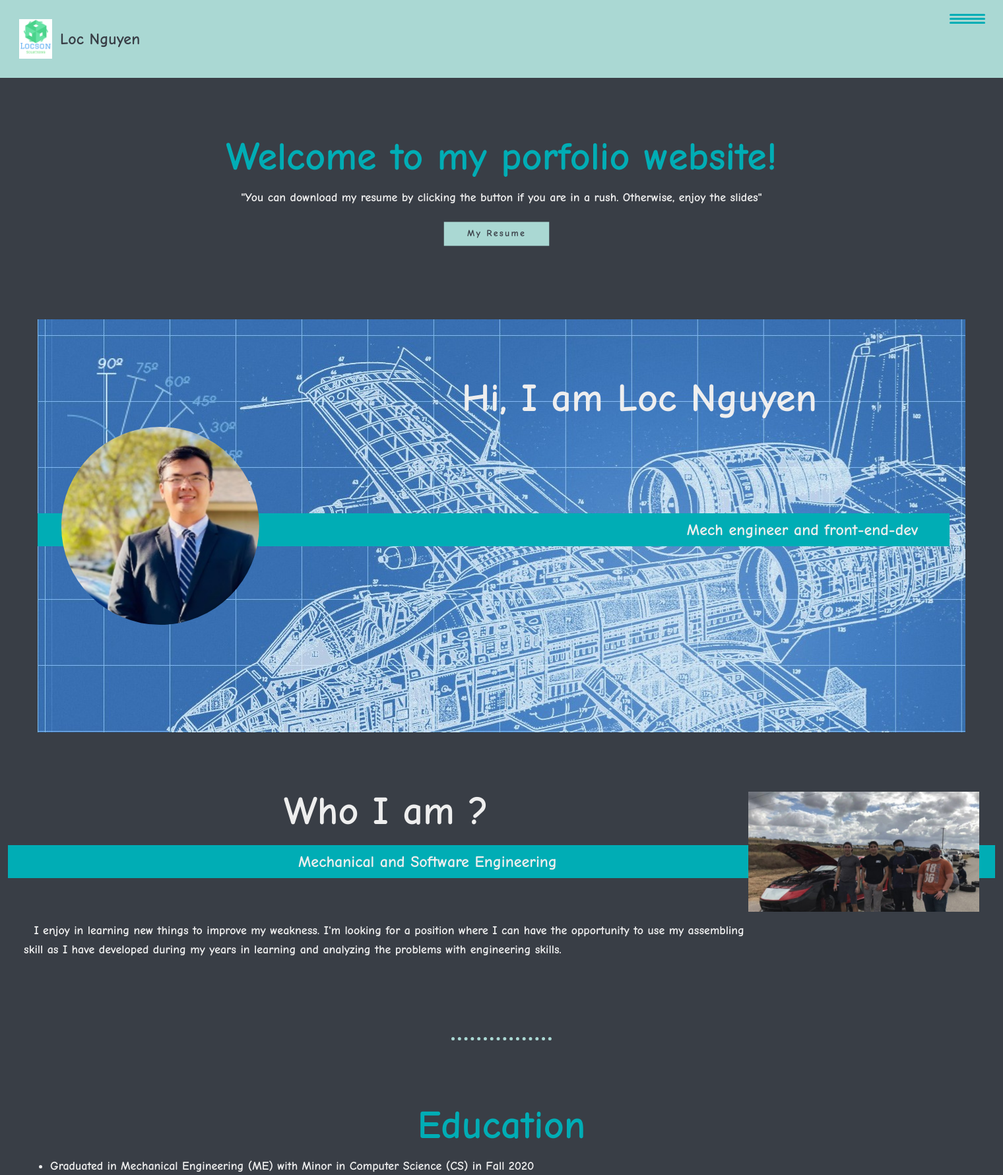
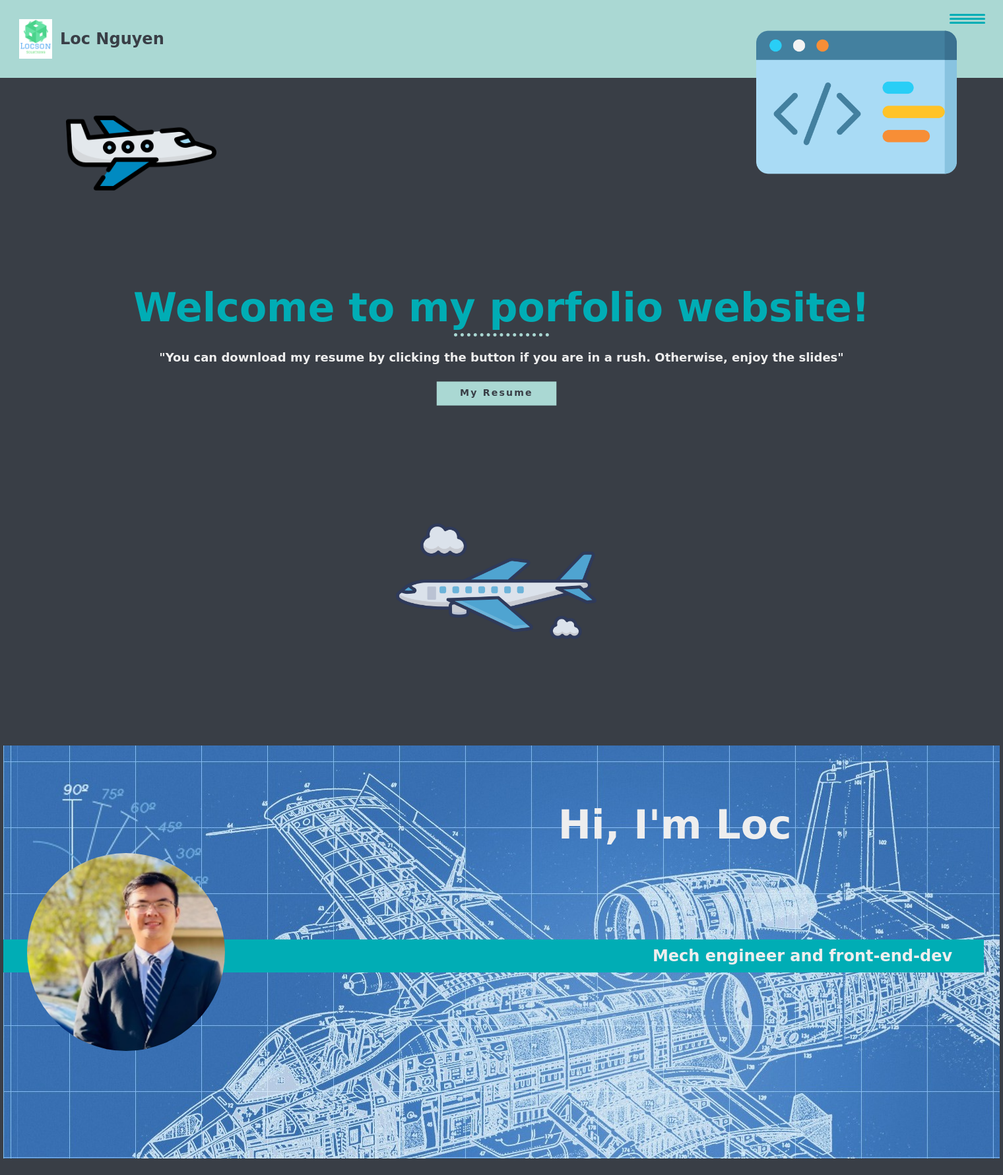
Before and after one commit to beastboy241/Portfolio, a PHP site: page / in a window 1520 px wide. Shown: the top 1781 px of the page at 66% size. Run offline with PHP 8.4, Linux system fonts and the light colour scheme; some libraries are stand-ins or nearby versions.

Commit message:
add icon

```diff
--- a/index.html
+++ b/index.html
@@ -10,10 +10,10 @@
         href="https://cdnjs.cloudflare.com/ajax/libs/font-awesome/4.7.0/css/font-awesome.min.css">
     <link rel="stylesheet" href="./style.css">
   <!-- google fonts -->
-  <link rel="icon" href="fav.ico">
+    <link rel="icon" href="fav.ico">
   <link rel="preconnect" href="https://fonts.googleapis.com">
-<link rel="preconnect" href="https://fonts.gstatic.com" crossorigin>
-<link href="https://fonts.googleapis.com/css2?family=Comic+Neue:wght@700&display=swap" rel="stylesheet">
+  <link rel="preconnect" href="https://fonts.gstatic.com" crossorigin>
+  <link href="https://fonts.googleapis.com/css2?family=Source+Code+Pro:ital@1&display=swap" rel="stylesheet">
 
 
   </head>
@@ -42,10 +42,12 @@
               </div>
             </td>
             <td>
-
               <h3 class="section__title--name ">
                  <strong>Loc Nguyen</strong>
              </h3>
+            </td>
+            <td>
+              <img class="code-img" src="img/code.png"
             </td>
           </tr>
         </table>
@@ -70,26 +72,28 @@
 
       </header>
 
-
+        <div class="header-top">
+            <img class="top-plane" src="img/airwhite.png" alt="Airplane">
         <section  class="header1">
               <h2> Welcome to my porfolio website!</h2>
+              <hr>
               <p style="max-width: 700px">
                   <p class="section-header1">
                     "You can download my resume by clicking the button if you are in a rush. Otherwise, enjoy the slides"
                   </p>
-
                   <a href="resume2.1.pdf"
                 target="_blank" style="float:center;margin:5px 20px 5px 5px"
                    class="buttons">My Resume</a>
               </p>
 
         </section>
-
+        <img class="bottom-plane" src="img/airplane.png" alt="airplane">
+        </div>
     <!-- Introduction -->
     <div class="aero" >
           <section class="intro" id="home">
             <h2 class="section__title--name" >
-                Hi, I am Loc Nguyen
+                Hi, I'm Loc
             </h2>
             <p class="section__subtitle section__subtitle--intro">Mech engineer and front-end-dev</p>
             <img src="img/avatar.jpeg" alt="a picture of Loc nguyen"
@@ -98,8 +102,9 @@
 
           </section>
 
-
+  </div>
   <!-- About me -->
+  <div class="about">
   <section class="about-me" id="about">
     <h2 class="section__title section__title--about">
        Who I am ?
@@ -107,6 +112,8 @@
     <p class="section__subtitle section__subtitle--about"> Mechanical and Software Engineering</p>
 
     <div class="about-me__body">
+      <img src="img/Loc&team.jpg" alt="Loc and team at racing track" class="about-me__img">
+
           <p>
     &ensp; I enjoy in learning new things to improve my weakness.
     I'm looking for a position where I can have the opportunity to use my assembling skill as
@@ -114,12 +121,12 @@
           </p>
 
     </div>
-    <img src="img/Loc&team.jpg" alt="Loc and team at racing track" class="about-me__img">
 
+    </section>
+    </div>
 
-  </section>
-      </div>
   <!-- My Work -->
+  <div class="edu">
   <hr/>
   <section class="my-education" id="education">
     <h2 class="section__title-edu">
@@ -144,13 +151,14 @@
         </li>
     </ul>
 
+  <a href="https://www.utsa.edu/" class="btn">#edu at UTSA</a>
+  </section>
+  </div>
 
 
+<!--Exp section-->
 
-  <a href="https://www.utsa.edu/" class="btn">#edu at UTSA</a>
-  </section>
-
-
+<div class="exp">
  <hr/>
     <section class="my-technique" id="experience">
       <h2 class="section__title--tech"> Technical Experience </h2>
@@ -194,11 +202,17 @@
 
 
     </section>
+  </div>
+
+  <!--info-->
+  <div class="info">
     <hr/>
+
     <section class="personal-info" id="personal">
       <h2 class="section__title--personal">
         Personal information
       </h2>
+
       <ul class="pi-info">
         <li> Passion and commit to a lifetime of learning. </li>
         <li> <strong> Languages known:</strong>  English and Vietnamese.</li>
@@ -209,11 +223,14 @@
 
     </section>
 
-
+    </div>
     <!-- footer -->
     <footer class="footer">
+
       <p> Contact me: </p>
+
       <ul class="social-list">
+        <img class="response-img" src="img/responsive.png">
         <li class="social-list__item">
           <a class="fa fa-linkedin" href="https://www.linkedin.com/in/loc-nguyen-441472202/">
           </a>
@@ -236,13 +253,14 @@
 
       </ul>
       <form class="" action="mailto:nleo06265@gmail.com" method="post" enctype="text/plain">
+
         <label> Your name: </label>
         <input type="text" name="yourName" value=""/> <br>
         <label> Your email:</label>
         <input type="text" name="yourEmail" value=""/> <br>
         <label> Your message: </label> <br>
         <textarea name="message" rows="10" cols="30"> </textarea>
-        <input type="submit" name="" />
+        <input type="submit" name="" value="Send" />
       </form>
 
     </footer>
--- a/style.css
+++ b/style.css
@@ -45,6 +45,12 @@ html {
   background-color: var(--clr-dark);
 }
 
+.code-img {
+  width: 20%;
+  right: 70px;
+  position: absolute;
+  top: 3px;
+}
 .header0 {
   background-color: #AAD8D3;
   background-size: cover;
@@ -62,6 +68,18 @@ html {
   color: var(--clr-accent);
 }
 
+.top-plane {
+  width: 15%;
+  left: 100px;
+  position: relative;
+}
+
+.bottom-plane {
+  width: 20%;
+  position: relative;
+  left: 600px;
+
+}
 .section-header1 {
   text-align: center;
   color: var(--clr-bg);
@@ -279,6 +297,13 @@ header {
 
 
 /* Intro section */
+.aero {
+
+  margin: 100px auto 100px auto;
+
+
+}
+
 .intro {
   position: relative;
   text-align:center;
@@ -348,43 +379,20 @@ header {
   color: #EEEEEE;
 }
 
-@media (min-width: 600px) {
 
-  .about-me {
-
-    display: grid;
-    grid-template-columns: 1fr 350px;
-    grid-template-areas:
-      "title img"
-      "subtitle img"
-      "text img";
-  }
-}
-
-.section__title--about {
-  grid-area: title;
-  text-align: center;
-
-}
-
-.section__subtitle--about {
-  grid-column: 1 / -1;
-  grid-row: 2;
-  position: relative;
-  left: -1em;
-  width: calc(100% + 2em);
-  padding-left: 1em;
-  padding-right: calc(200px + 2em);
-  text-align: center;
-}
 
 .about-me__img {
-  grid-area: img;
-  position: relative;
-  z-index: 2;
+  width: 50%;
+  float: left;
+  margin-right: 30px;
 }
 
 /* Education */
+.edu {
+  width: 50%;
+  margin: 100px auto 100px auto;
+  line-height: 2;
+}
 
 .my-education {
   background-color: #393e46;
```
Also changed, not shown: other parts of style.css (+34 -0 lines), img/airplane.png (added), img/airwhite.png (added), img/code.png (added), img/photo-camera.png (added), img/responsive.png (added).
